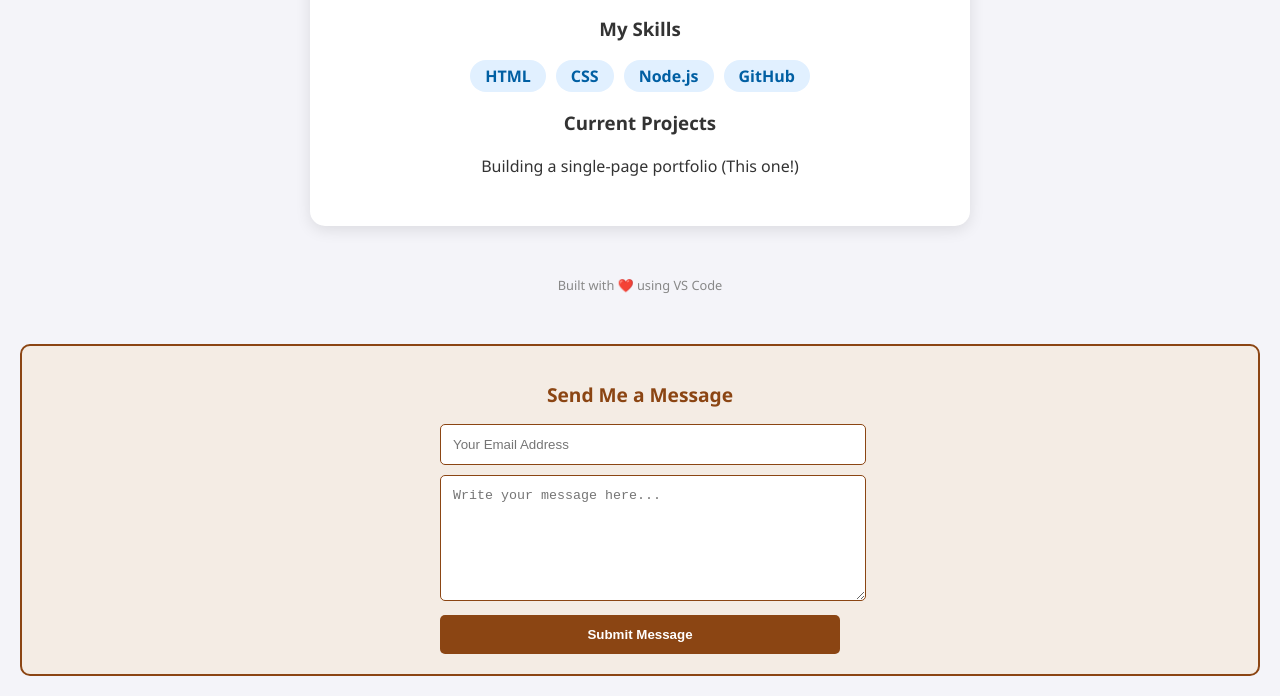
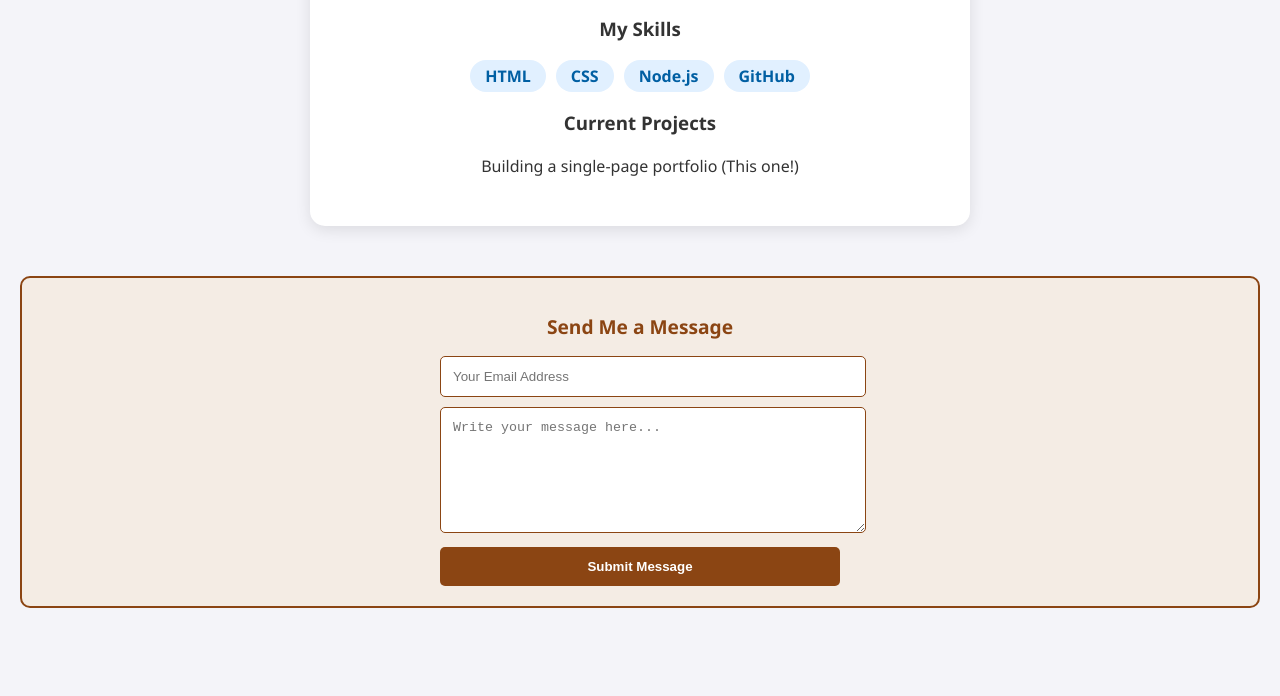
Before and after one commit to Evelyn212008/TypeMyPortfolio, a plain HTML site: page index.html in a window 1280 px wide. Shown: the part 240-936 px from the top of the page. After the commit the page ends 868 px from the top, so only its background shows below. Drawn offline with Linux system fonts and the light colour scheme.

Commit message:
Add files via upload

```diff
--- a/index.html
+++ b/index.html
@@ -31,7 +31,6 @@
     </div>
 
     <div class="footer">
-        Built with ❤️ using VS Code
         <section style="margin-top: 50px; padding: 20px; background-color: #f4ece4; border-radius: 10px; text-align: center; border: 2px solid #8b4513;">
   <h2 style="color: #8b4513;">Send Me a Message</h2>
   <form action="https://formspree.io/f/mkopbgzk" method="POST" style="max-width: 400px; margin: 0 auto;">
```
